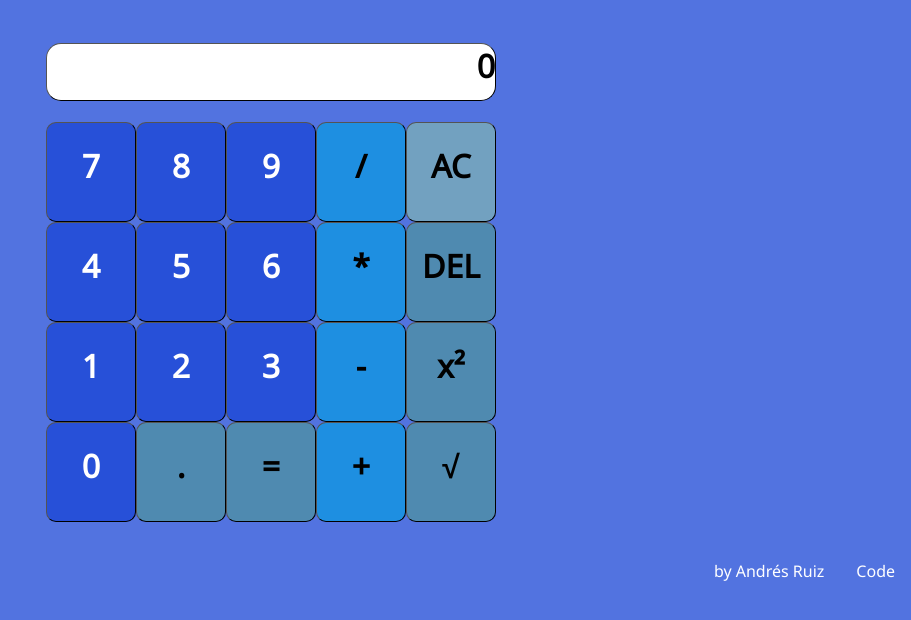
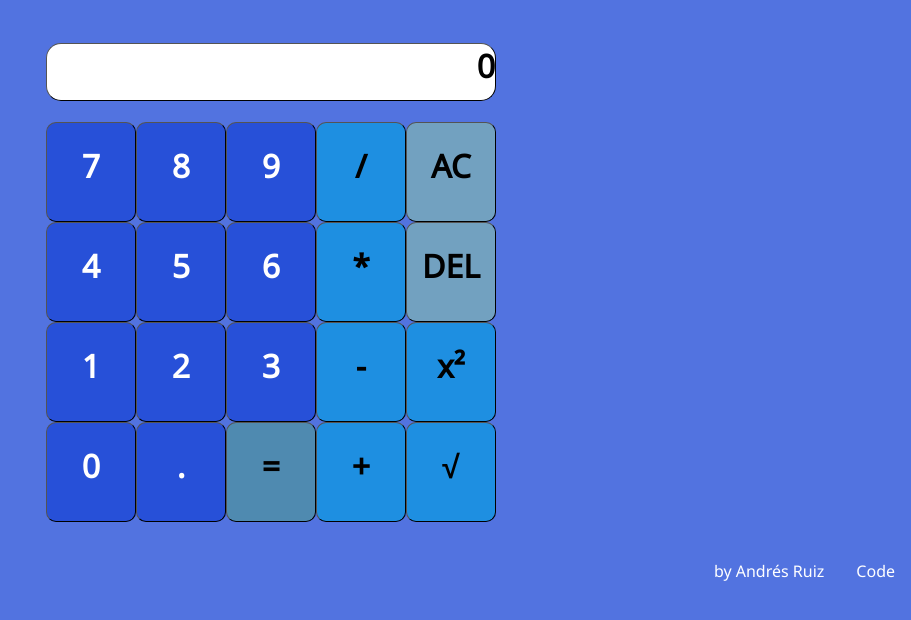
Before and after one commit to Andrsrz/calculator, a plain HTML site: page index.html in a window 1280 px wide. Shown: the whole page, without its empty margins (369-1280 px from the left). Drawn offline with Linux system fonts and the light colour scheme.

Commit message:
Update Arrays

```diff
--- a/js/calculator.js
+++ b/js/calculator.js
@@ -20,8 +20,8 @@ const SQUARE = '√';
 const EQUAL = '=';
 const NORMAL_MODE = "normal";
 const CELLS = [SEVEN, EIGHT, NINE, DIVIDE, CLEAR, FOUR, FIVE, SIX, MULTIPLY, DELETE, ONE, TWO, THREE, MINUS, POWER, ZERO, POINT, EQUAL, PLUS, SQUARE];
-const OPERATORS = [DIVIDE, MULTIPLY, MINUS, PLUS];
-const NUMBERS = [SEVEN, EIGHT, NINE, FOUR, FIVE, SIX, ONE, TWO, THREE, ZERO];
+const OPERATORS = [DIVIDE, MULTIPLY, MINUS, PLUS, POWER, SQUARE];
+const NUMBERS = [SEVEN, EIGHT, NINE, FOUR, FIVE, SIX, ONE, TWO, THREE, ZERO, POINT];
 var globalOperation = [];
 
 /* MATH FUNCTIONS */
@@ -66,7 +66,9 @@ function createDiv(innerChar){
 		newDiv.setAttribute("class", "cell operator");
 	}else if(CELLS[innerChar] == CLEAR){
 		newDiv.setAttribute("class", "cell clear");
-	}else{
+	}else if(CELLS[innerChar] == DELETE){
+		newDiv.setAttribute("class", "cell delete");
+	}else if(CELLS[innerChar] == EQUAL){
 		newDiv.setAttribute("class", "cell equal");
 	}
 	/* Add to html */
--- a/style/style.css
+++ b/style/style.css
@@ -43,7 +43,12 @@ body {
 
 .clear {
 	background-color: #72A1C0;
-	color black;
+	color: black;
+}
+
+.delete {
+	background-color: #72A1C0;
+	color: black;
 }
 
 .equal {
```
